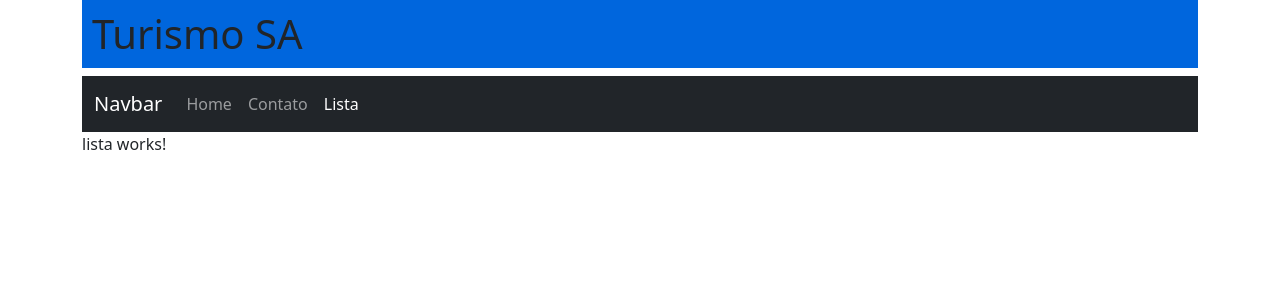
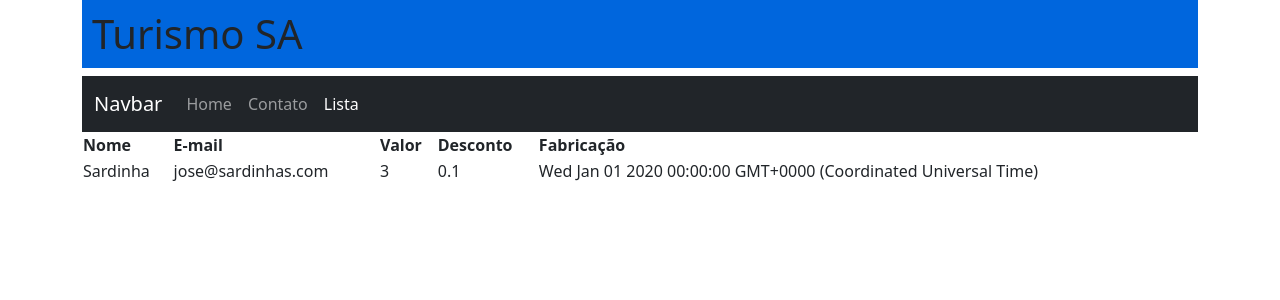
Before and after one commit to mysael-dev/learning-labs, an Angular app in the folder projects/angular/Curso-de-Angular-Basico/aula-angular/: page /lista in a window 1280 px wide. Shown: the top 300 px of the page. Built offline with nearby package versions, Linux system fonts and the light colour scheme.

Commit message:
creating class

```diff
--- a/projects/angular/Curso-de-Angular-Basico/aula-angular/src/app/pagina/lista/lista.component.html
+++ b/projects/angular/Curso-de-Angular-Basico/aula-angular/src/app/pagina/lista/lista.component.html
@@ -1 +1,17 @@
-<p>lista works!</p>
+<table class="table">
+    <tr>
+        <th>Nome</th>
+        <th>E-mail</th>
+        <th>Valor</th>
+        <th>Desconto</th>
+        <th>Fabricação</th>
+    </tr>
+    <tr>
+        <td>{{p1.nome}}</td>
+        <td>{{p1.email}}</td>
+        <td>{{p1.valor}}</td>
+        <td>{{p1.desconto}}</td>
+        <td>{{p1.fabricacao}}</td>
+    </tr>
+
+</table>
--- a/projects/angular/Curso-de-Angular-Basico/aula-angular/src/app/pagina/lista/lista.component.ts
+++ b/projects/angular/Curso-de-Angular-Basico/aula-angular/src/app/pagina/lista/lista.component.ts
@@ -1,4 +1,5 @@
 import { Component } from '@angular/core';
+import { Produto } from '../../produto';
 
 @Component({
   selector: 'app-lista',
@@ -8,4 +9,6 @@ import { Component } from '@angular/core';
 })
 export class ListaComponent {
 
+  p1: Produto = new Produto('Sardinha', 'jose@sardinhas.com', 3, 0.10, new Date('2020-01-01'))
+
 }
--- /dev/null
+++ b/projects/angular/Curso-de-Angular-Basico/aula-angular/src/app/produto.ts
@@ -0,0 +1,15 @@
+export class Produto {
+    nome: string;
+    email: string;
+    valor: number;
+    desconto: number;
+    fabricacao: Date;
+
+    constructor(nome: string, email: string, valor: number, desconto: number, fabricacao: Date){
+        this.nome = nome;
+        this.email = email;
+        this.valor = valor;
+        this.desconto = desconto;
+        this.fabricacao = fabricacao;
+    }
+}
```
Also changed, not shown: 1 other file (tests, documents, lock files or other folders).
